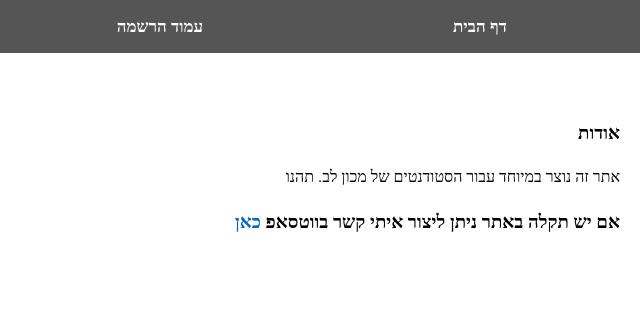
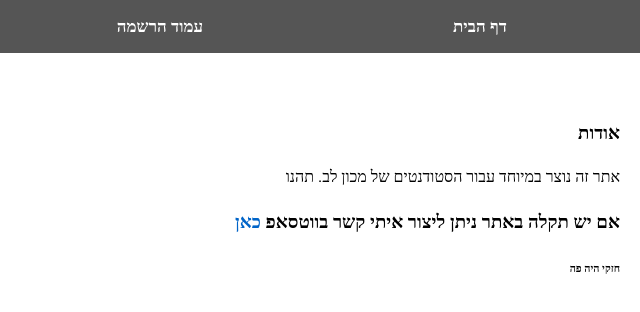
Before and after one commit to didinewlander/findMyTeacher, a website: page App/movies.html in a window 1280 px wide. Both pictures are taken after a click on the button "אודות". Shown: the full height of the page, 640-1280 px from the left. Drawn offline with Linux system fonts and the light colour scheme; a web font is replaced by a local one.

Commit message:
chezky was here

```diff
--- a/App/movies.html
+++ b/App/movies.html
@@ -332,6 +332,8 @@
         <h3>אודות</h3>
         <p>אתר זה נוצר במיוחד עבור הסטודנטים של מכון לב. תהנו</p>
         <h3>אם יש תקלה באתר ניתן ליצור איתי קשר בווטסאפ <a href="https://wa.me/972584242529">כאן</a></h3>
+
+        <h6>חזקי היה פה</h6>
     </div>
 
     <script>
```
